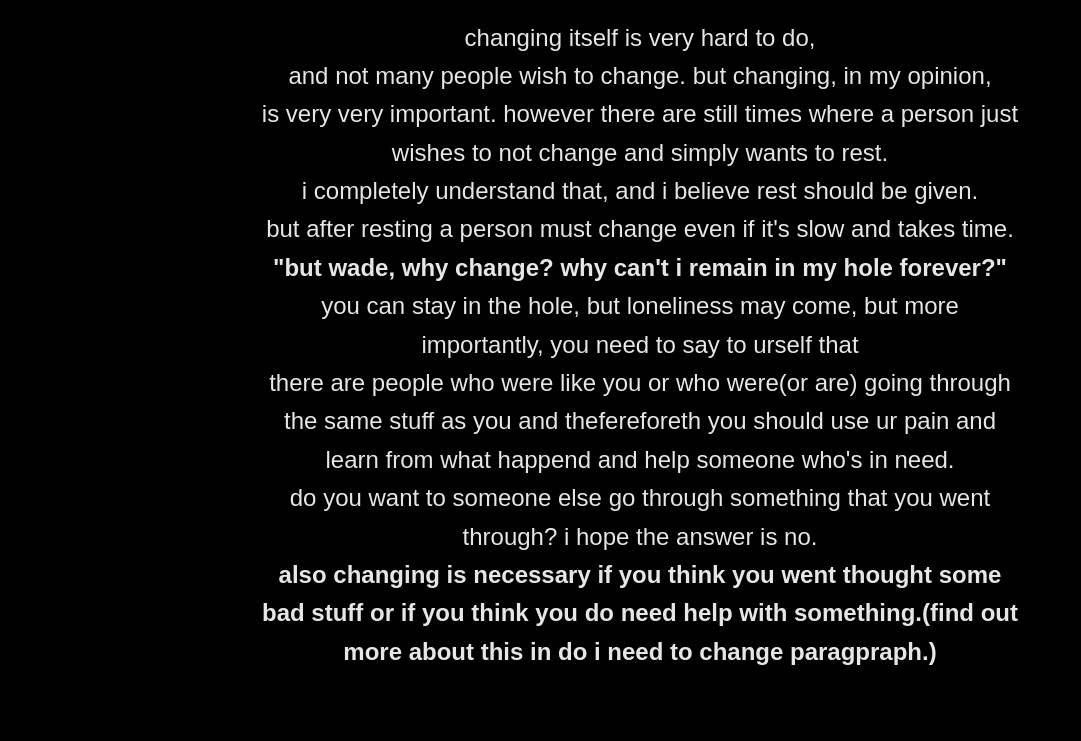
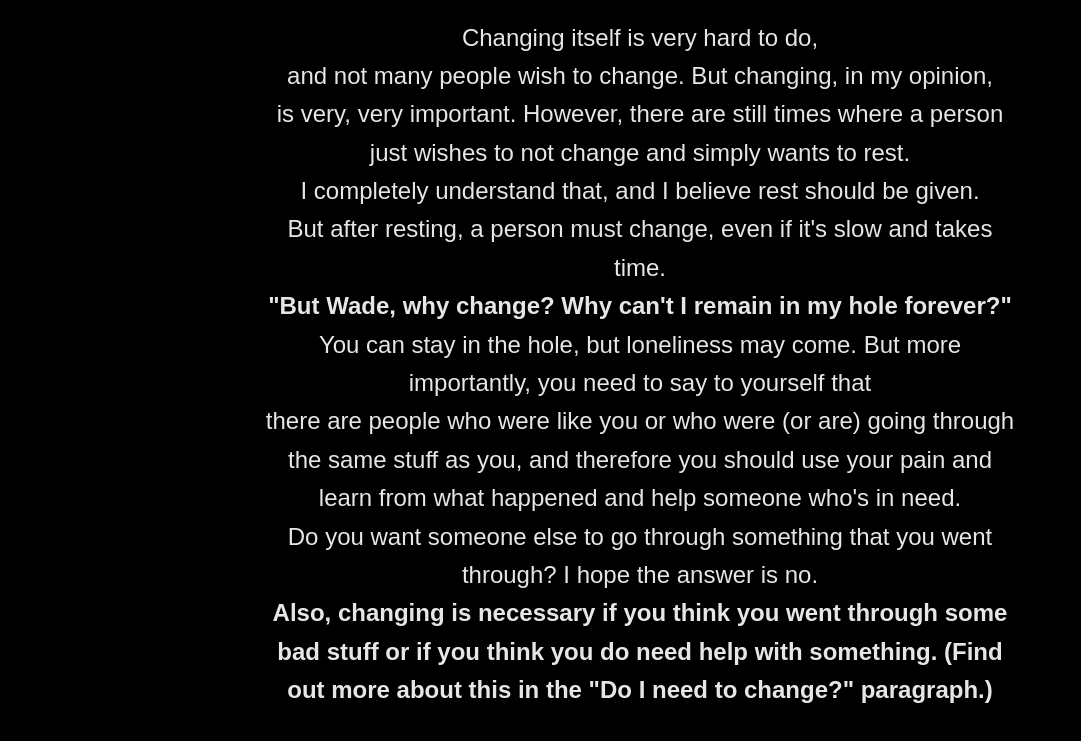
Before and after one commit to SillyNika/Kindnessbyme, a plain HTML site: page 1howcan.html in a window 1280 px wide. Shown: the part 113-854 px from the top of the page, without its empty margins (0-1081 px from the left). Drawn offline with Linux system fonts and the light colour scheme.

Commit message:
Update 1howcan.html

```diff
--- a/1howcan.html
+++ b/1howcan.html
@@ -1,78 +1,39 @@
 <!DOCTYPE html>
-
 <html lang="en">
-
 <head>
-
     <meta charset="UTF-8">
-
     <meta name="viewport" content="width=device-width, initial-scale=1.0">
-
     <title>Altruistic</title>
     <link rel="stylesheet" href="kindness.css" />
-
-
-
 </head>
-
 <body>
-
     <div class="container">
-
         <h1>Altruistic</h1>
-
-         <a href="index.html" class="return-btn">Return</a>
-
+        <a href="index.html" class="return-btn">Return</a>
         <p class="intro">
-
-            changing itself is very hard to do,<br>
-
+            Changing itself is very hard to do,<br>
             and not many people wish to change.
-
-            but changing, in my opinion,<br> is very very important.
-
-            however there are still times where a person just wishes to
-
+            But changing, in my opinion,<br> is very, very important.
+            However, there are still times where a person just wishes to
             not change and simply wants to rest.<br>
-
-            i completely understand that, and i believe rest should be
-
+            I completely understand that, and I believe rest should be
             given.<br>
-
-            but after resting a person must change
-
+            But after resting, a person must change,
             even if it's slow and takes time.<br>
-
-            <strong>"but wade, why change? why can't i remain in my hole
-
+            <strong>"But Wade, why change? Why can't I remain in my hole
             forever?"<br></strong>
-
-            you can stay in the hole, but loneliness may come,
-
-            but more importantly, you need to say to urself that<br>
-
-            there are people who were like you or who were(or are) going through
-
-            the same stuff as you and thefereforeth you should use ur pain
-
-            and learn from what happend and help someone who's in need.<br>
-
-            do you want to someone else go through something that you went
-
-            through? i hope the answer is no.<br>
-
-            <strong>also changing is necessary if you think you
-
-                went thought some bad stuff or if you think you do need help with
-
-                something.(find out more about this in do i need to change paragpraph.)
-
+            You can stay in the hole, but loneliness may come.
+            But more importantly, you need to say to yourself that<br>
+            there are people who were like you or who were (or are) going through
+            the same stuff as you, and therefore you should use your pain
+            and learn from what happened and help someone who's in need.<br>
+            Do you want someone else to go through something that you went
+            through? I hope the answer is no.<br>
+            <strong>Also, changing is necessary if you think you
+                went through some bad stuff or if you think you do need help with
+                something. (Find out more about this in the "Do I need to change?" paragraph.)
             </strong><br>
-
-
-
         </p>
-
     </div>
-
 </body>
+</html>
```
